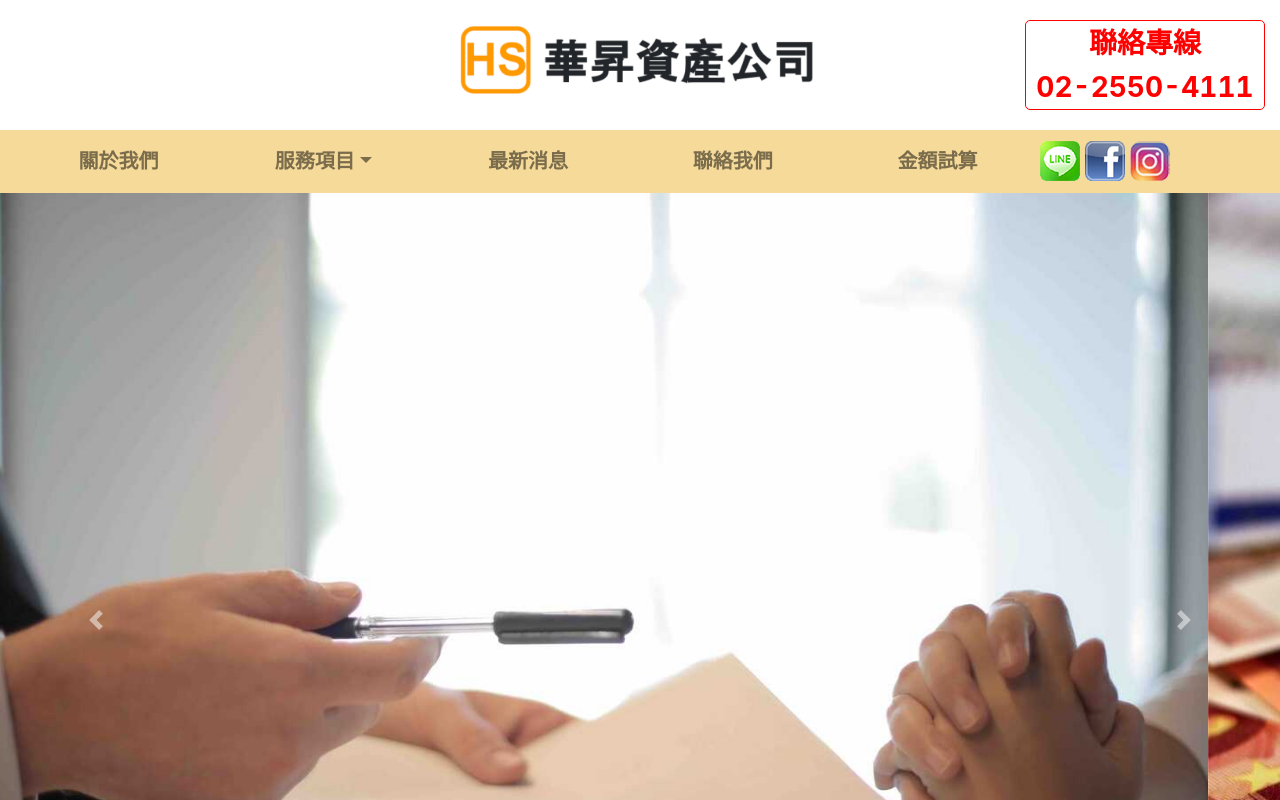
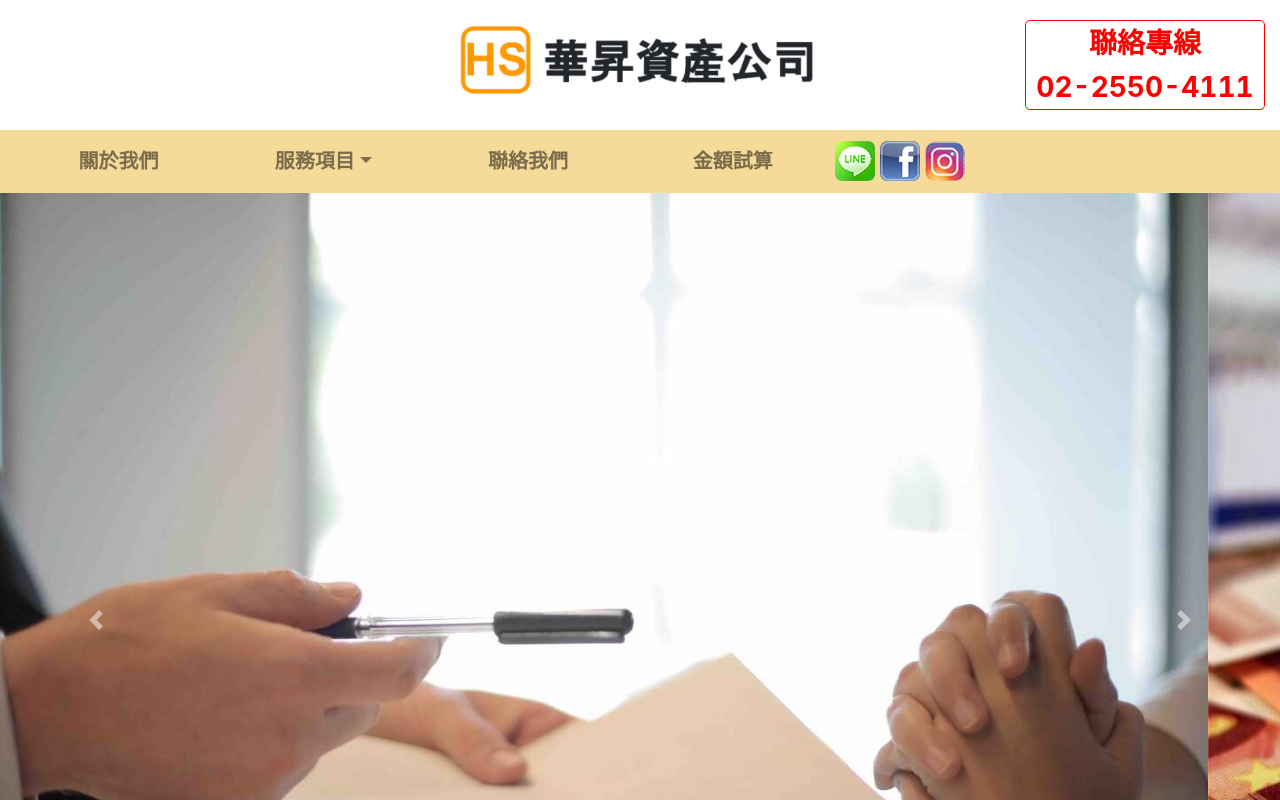
Before and after one commit to KuoZZ/hau-sheng, a Next.js app: page / in a window 1280 px wide. Shown: the top 800 px of the page. Built offline with nearby package versions, Linux system fonts and the light colour scheme; some icons are missing.

Commit message:
Update index.tsx

```diff
--- a/components/navbar/index.tsx
+++ b/components/navbar/index.tsx
@@ -27,7 +27,7 @@ function CustomizeNavbar({
               </NavDropdown.Item>
             ))}
           </NavDropdown>
-          <Nav.Link onClick={() => push("/news")}>最新消息</Nav.Link>
+          {/*<Nav.Link onClick={() => push("/news")}>最新消息</Nav.Link>*/}
           <Nav.Link onClick={() => push("/contact-us")}>聯絡我們</Nav.Link>
           <Nav.Link onClick={() => push("/count")}>金額試算</Nav.Link>
           <Nav className="img-link">
```
